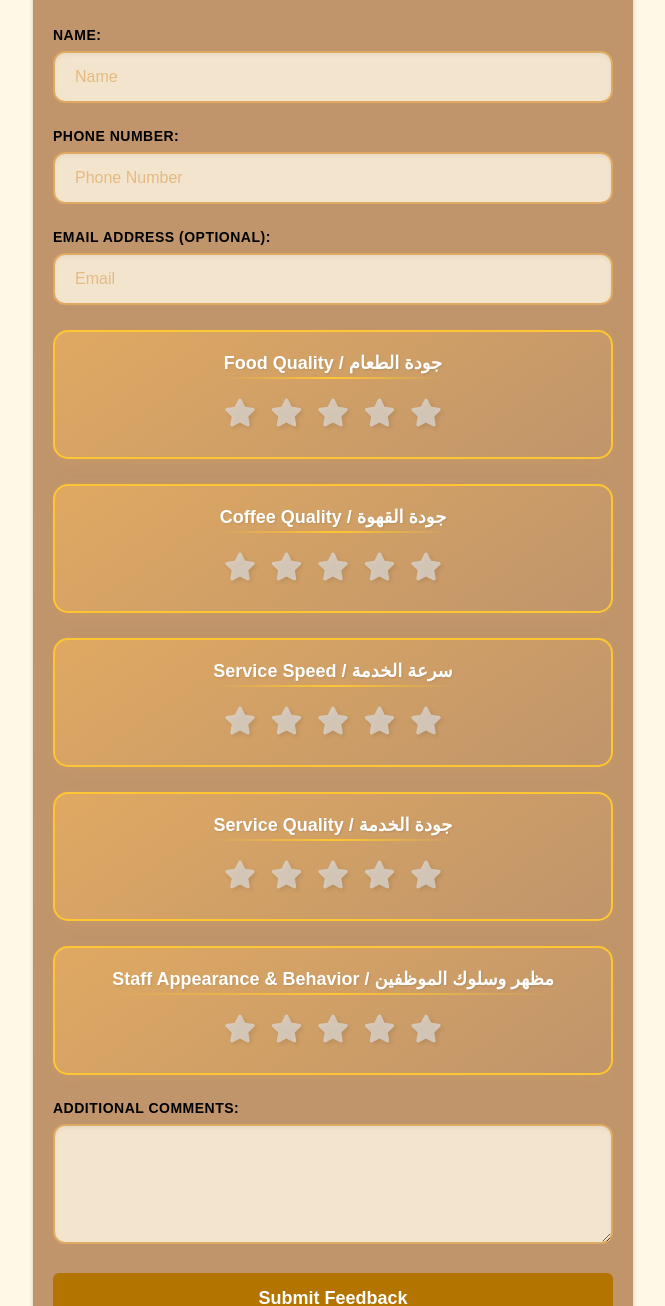
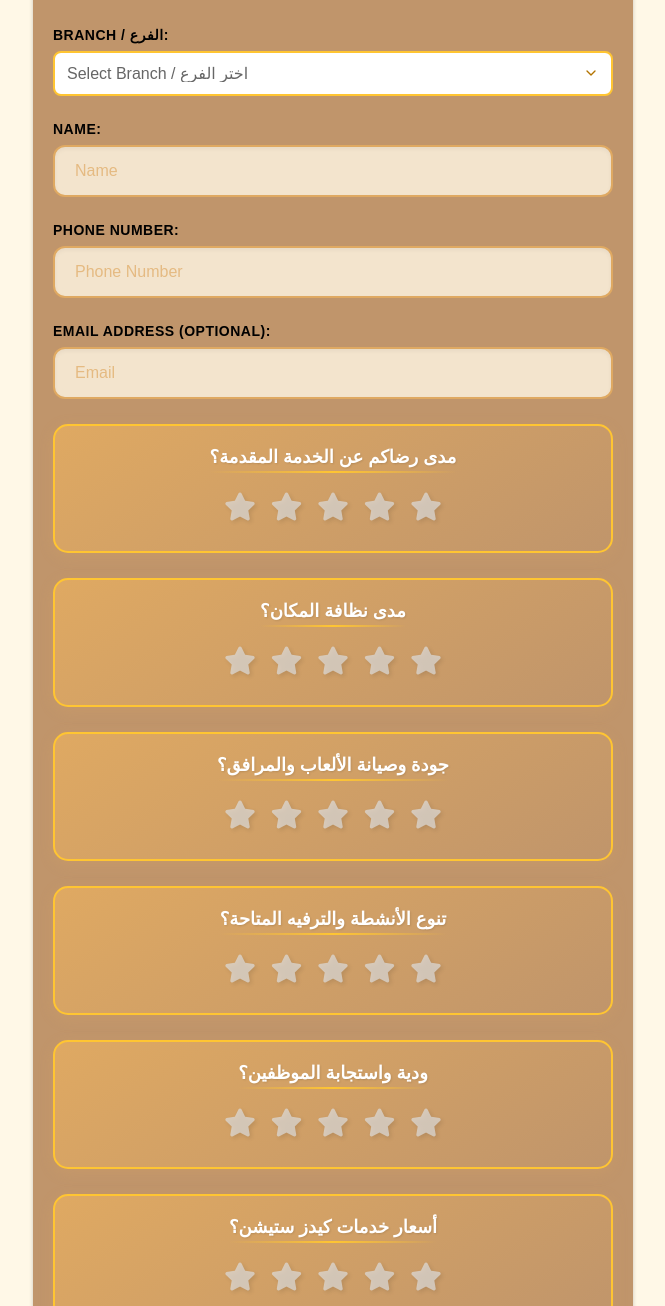
Before and after one commit to Mk3519/KidsStatin.Comuint, a plain HTML site: page index.html in a window 1280 px wide. Shown: the part 208-1514 px from the top of the page, without its empty margins (307-972 px from the left). Drawn offline with Linux system fonts and the light colour scheme.

Commit message:
Update index.html

```diff
--- a/index.html
+++ b/index.html
@@ -61,24 +61,32 @@ survey. We value you as a customer and would appreciate your feedback!</p>
             </div>
             <div class="summary-ratings">
                 <div class="summary-item">
-                    <h4>Food Quality / جودة الطعام:</h4>
-                    <div class="stars-summary" id="summaryFoodQuality"></div>
-                </div>
-                <div class="summary-item">
-                    <h4>Coffee Quality / جودة القهوة:</h4>
-                    <div class="stars-summary" id="summaryCoffeeQuality"></div>
-                </div>
-                <div class="summary-item">
-                    <h4>Service Speed / سرعة الخدمة:</h4>
-                    <div class="stars-summary" id="summaryServiceSpeed"></div>
-                </div>
-                <div class="summary-item">
-                    <h4>Service Quality / جودة الخدمة:</h4>
+                    <h4>مدى رضاكم عن الخدمة المقدمة؟</h4>
                     <div class="stars-summary" id="summaryServiceQuality"></div>
                 </div>
                 <div class="summary-item">
-                    <h4>Staff Quality / تقييم الموظفين:</h4>
-                    <div class="stars-summary" id="summaryStaffQuality"></div>
+                    <h4>مدى نظافة المكان؟</h4>
+                    <div class="stars-summary" id="summaryCleanliness"></div>
+                </div>
+                <div class="summary-item">
+                    <h4>جودة وصيانة الألعاب والمرافق؟</h4>
+                    <div class="stars-summary" id="summaryFacilities"></div>
+                </div>
+                <div class="summary-item">
+                    <h4>تنوع الأنشطة والترفيه المتاحة؟</h4>
+                    <div class="stars-summary" id="summaryActivities"></div>
+                </div>
+                <div class="summary-item">
+                    <h4>ودية واستجابة الموظفين؟</h4>
+                    <div class="stars-summary" id="summaryStaffFriendliness"></div>
+                </div>
+                <div class="summary-item">
+                    <h4>أسعار خدمات كيدز ستيشن؟</h4>
+                    <div class="stars-summary" id="summaryPrices"></div>
+                </div>
+                <div class="summary-item">
+                    <h4>هل تنصح بهذا المكان للآخرين؟</h4>
+                    <div class="stars-summary" id="summaryRecommendation"></div>
                 </div>
             </div>
             <div class="average-rating">
@@ -104,6 +112,26 @@ survey. We value you as a customer and would appreciate your feedback!</p>
         <h1>Customer Feedback</h1>
         <form id="commentForm">
             <div class="form-group">
+                <label for="branch">Branch / الفرع:</label>
+                <select id="branch" name="branch" required>
+                    <option value="" disabled selected>Select Branch / اختر الفرع</option>
+                    <option value="Zahraa El Maadi | زهراء المعادي">Zahraa El Maadi | زهراء المعادي</option>
+                    <option value="Tagamoa | التجمع">Tagamoa | التجمع</option>
+                    <option value="Sheikh Zayed (Americana Plaza) | الشيخ زايد (أمريكانا بلازا)">Sheikh Zayed (Americana Plaza) | الشيخ زايد (أمريكانا بلازا)</option>
+                    <option value="SODIC Zayed (Hub Mall) | سوديك زايد (هب مول)">SODIC Zayed (Hub Mall) | سوديك زايد (هب مول)</option>
+                    <option value="Rehab (Gateway Mall) | الرحاب (جيت واي مول)">Rehab (Gateway Mall) | الرحاب (جيت واي مول)</option>
+                    <option value="Nasr City | مدينة نصر">Nasr City | مدينة نصر</option>
+                    <option value="Obour (Hub Mall) | العبور (هب مول)">Obour (Hub Mall) | العبور (هب مول)</option>
+                    <option value="Madinaty (East Hub Mall) | مدينتي (إيست هب مول)">Madinaty (East Hub Mall) | مدينتي (إيست هب مول)</option>
+                    <option value="Alexandria (Smouha – Metager Mall) | الإسكندرية (سموحة – مول متاجر)">Alexandria (Smouha – Metager Mall) | الإسكندرية (سموحة – مول متاجر)</option>
+                    <option value="Mansoura (University District) | المنصورة (حي الجامعة)">Mansoura (University District) | المنصورة (حي الجامعة)</option>
+                    <option value="Sokhna (Grand Ocean Mall) | السخنة (جراند أوشن مول)">Sokhna (Grand Ocean Mall) | السخنة (جراند أوشن مول)</option>
+                    <option value="North Coast (Cozy Mall – Seasonal) | الساحل الشمالي (كوزي مول – موسمي)">North Coast (Cozy Mall – Seasonal) | الساحل الشمالي (كوزي مول – موسمي)</option>
+                    <option value="Riyadh – Al Worood | الرياض – حي الورود">Riyadh – Al Worood | الرياض – حي الورود</option>
+                    <option value="Riyadh – Al Yasmin | الرياض – حي الياسمين">Riyadh – Al Yasmin | الرياض – حي الياسمين</option>
+                </select>
+            </div>
+            <div class="form-group">
                 <label for="name">Name:</label>
                 <input type="text" id="name" name="name" placeholder="Name" required>
             </div>
@@ -118,43 +146,7 @@ survey. We value you as a customer and would appreciate your feedback!</p>
             </div>
 
             <div class="rating-group">
-                <h3>Food Quality / جودة الطعام</h3>
-                <div class="stars" data-rating="foodQuality">
-                    <input type="hidden" name="foodQuality" id="foodQuality" value="0">
-                    <i class="fas fa-star" data-value="1"></i>
-                    <i class="fas fa-star" data-value="2"></i>
-                    <i class="fas fa-star" data-value="3"></i>
-                    <i class="fas fa-star" data-value="4"></i>
-                    <i class="fas fa-star" data-value="5"></i>
-                </div>
-            </div>
-
-            <div class="rating-group">
-                <h3>Coffee Quality / جودة القهوة</h3>
-                <div class="stars" data-rating="coffeeQuality">
-                    <input type="hidden" name="coffeeQuality" id="coffeeQuality" value="0">
-                    <i class="fas fa-star" data-value="1"></i>
-                    <i class="fas fa-star" data-value="2"></i>
-                    <i class="fas fa-star" data-value="3"></i>
-                    <i class="fas fa-star" data-value="4"></i>
-                    <i class="fas fa-star" data-value="5"></i>
-                </div>
-            </div>
-
-            <div class="rating-group">
-                <h3>Service Speed / سرعة الخدمة</h3>
-                <div class="stars" data-rating="serviceSpeed">
-                    <input type="hidden" name="serviceSpeed" id="serviceSpeed" value="0">
-                    <i class="fas fa-star" data-value="1"></i>
-                    <i class="fas fa-star" data-value="2"></i>
-                    <i class="fas fa-star" data-value="3"></i>
-                    <i class="fas fa-star" data-value="4"></i>
-                    <i class="fas fa-star" data-value="5"></i>
-                </div>
-            </div>
-
-            <div class="rating-group">
-                <h3>Service Quality / جودة الخدمة</h3>
+                <h3>مدى رضاكم عن الخدمة المقدمة؟</h3>
                 <div class="stars" data-rating="serviceQuality">
                     <input type="hidden" name="serviceQuality" id="serviceQuality" value="0">
                     <i class="fas fa-star" data-value="1"></i>
@@ -166,9 +158,69 @@ survey. We value you as a customer and would appreciate your feedback!</p>
             </div>
 
             <div class="rating-group">
-                <h3>Staff Appearance & Behavior / مظهر وسلوك الموظفين</h3>
-                <div class="stars" data-rating="staffQuality">
-                    <input type="hidden" name="staffQuality" id="staffQuality" value="0">
+                <h3>مدى نظافة المكان؟</h3>
+                <div class="stars" data-rating="cleanliness">
+                    <input type="hidden" name="cleanliness" id="cleanliness" value="0">
+                    <i class="fas fa-star" data-value="1"></i>
+                    <i class="fas fa-star" data-value="2"></i>
+                    <i class="fas fa-star" data-value="3"></i>
+                    <i class="fas fa-star" data-value="4"></i>
+                    <i class="fas fa-star" data-value="5"></i>
+                </div>
+            </div>
+
+            <div class="rating-group">
+                <h3>جودة وصيانة الألعاب والمرافق؟</h3>
+                <div class="stars" data-rating="facilities">
+                    <input type="hidden" name="facilities" id="facilities" value="0">
+                    <i class="fas fa-star" data-value="1"></i>
+                    <i class="fas fa-star" data-value="2"></i>
+                    <i class="fas fa-star" data-value="3"></i>
+                    <i class="fas fa-star" data-value="4"></i>
+                    <i class="fas fa-star" data-value="5"></i>
+                </div>
+            </div>
+
+            <div class="rating-group">
+                <h3>تنوع الأنشطة والترفيه المتاحة؟</h3>
+                <div class="stars" data-rating="activities">
+                    <input type="hidden" name="activities" id="activities" value="0">
+                    <i class="fas fa-star" data-value="1"></i>
+                    <i class="fas fa-star" data-value="2"></i>
+                    <i class="fas fa-star" data-value="3"></i>
+                    <i class="fas fa-star" data-value="4"></i>
+                    <i class="fas fa-star" data-value="5"></i>
+                </div>
+            </div>
+
+            <div class="rating-group">
+                <h3>ودية واستجابة الموظفين؟</h3>
+                <div class="stars" data-rating="staffFriendliness">
+                    <input type="hidden" name="staffFriendliness" id="staffFriendliness" value="0">
+                    <i class="fas fa-star" data-value="1"></i>
+                    <i class="fas fa-star" data-value="2"></i>
+                    <i class="fas fa-star" data-value="3"></i>
+                    <i class="fas fa-star" data-value="4"></i>
+                    <i class="fas fa-star" data-value="5"></i>
+                </div>
+            </div>
+
+            <div class="rating-group">
+                <h3>أسعار خدمات كيدز ستيشن؟</h3>
+                <div class="stars" data-rating="prices">
+                    <input type="hidden" name="prices" id="prices" value="0">
+                    <i class="fas fa-star" data-value="1"></i>
+                    <i class="fas fa-star" data-value="2"></i>
+                    <i class="fas fa-star" data-value="3"></i>
+                    <i class="fas fa-star" data-value="4"></i>
+                    <i class="fas fa-star" data-value="5"></i>
+                </div>
+            </div>
+
+            <div class="rating-group">
+                <h3>هل تنصح بهذا المكان للآخرين؟</h3>
+                <div class="stars" data-rating="recommendation">
+                    <input type="hidden" name="recommendation" id="recommendation" value="0">
                     <i class="fas fa-star" data-value="1"></i>
                     <i class="fas fa-star" data-value="2"></i>
                     <i class="fas fa-star" data-value="3"></i>
```
